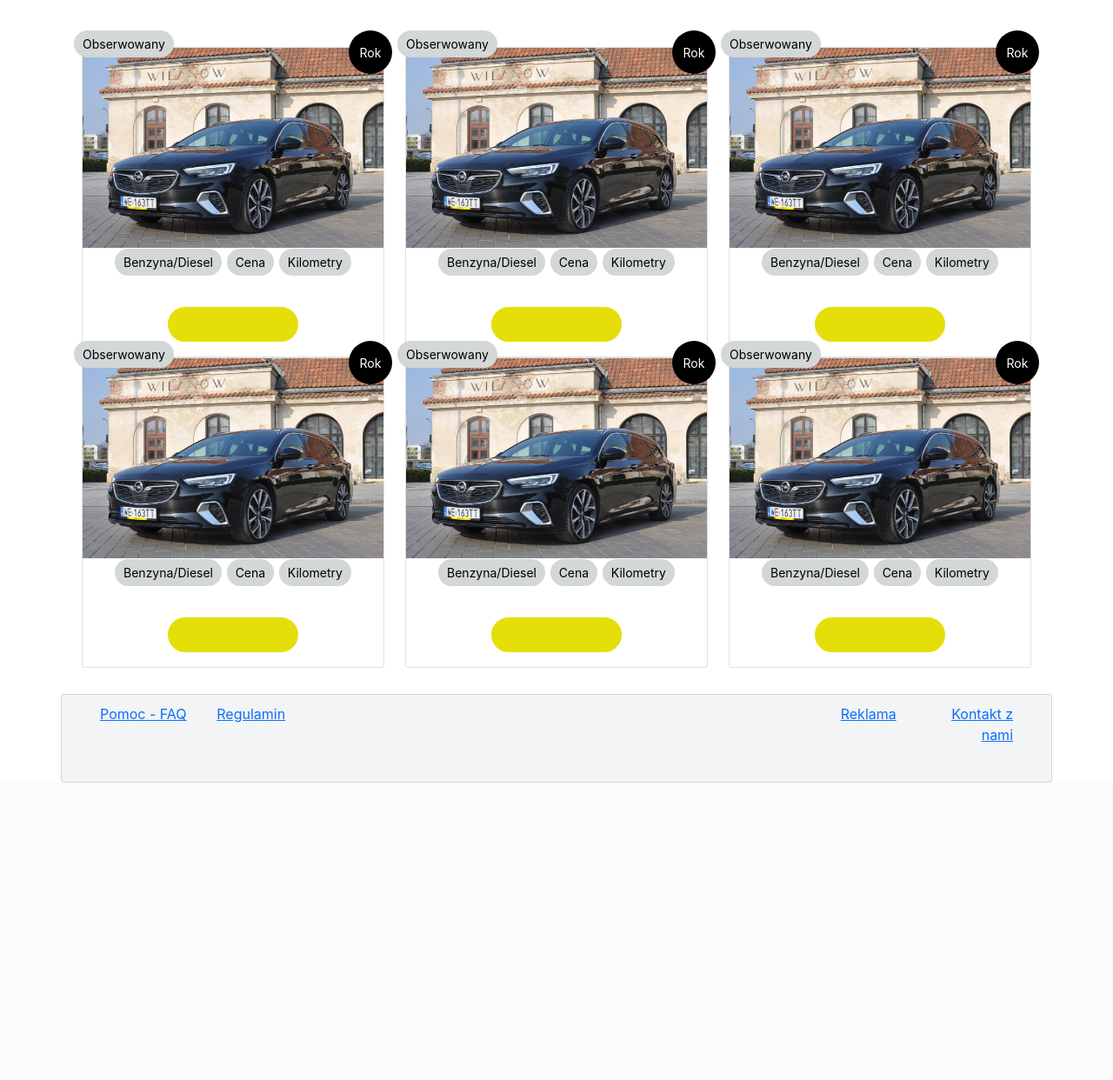
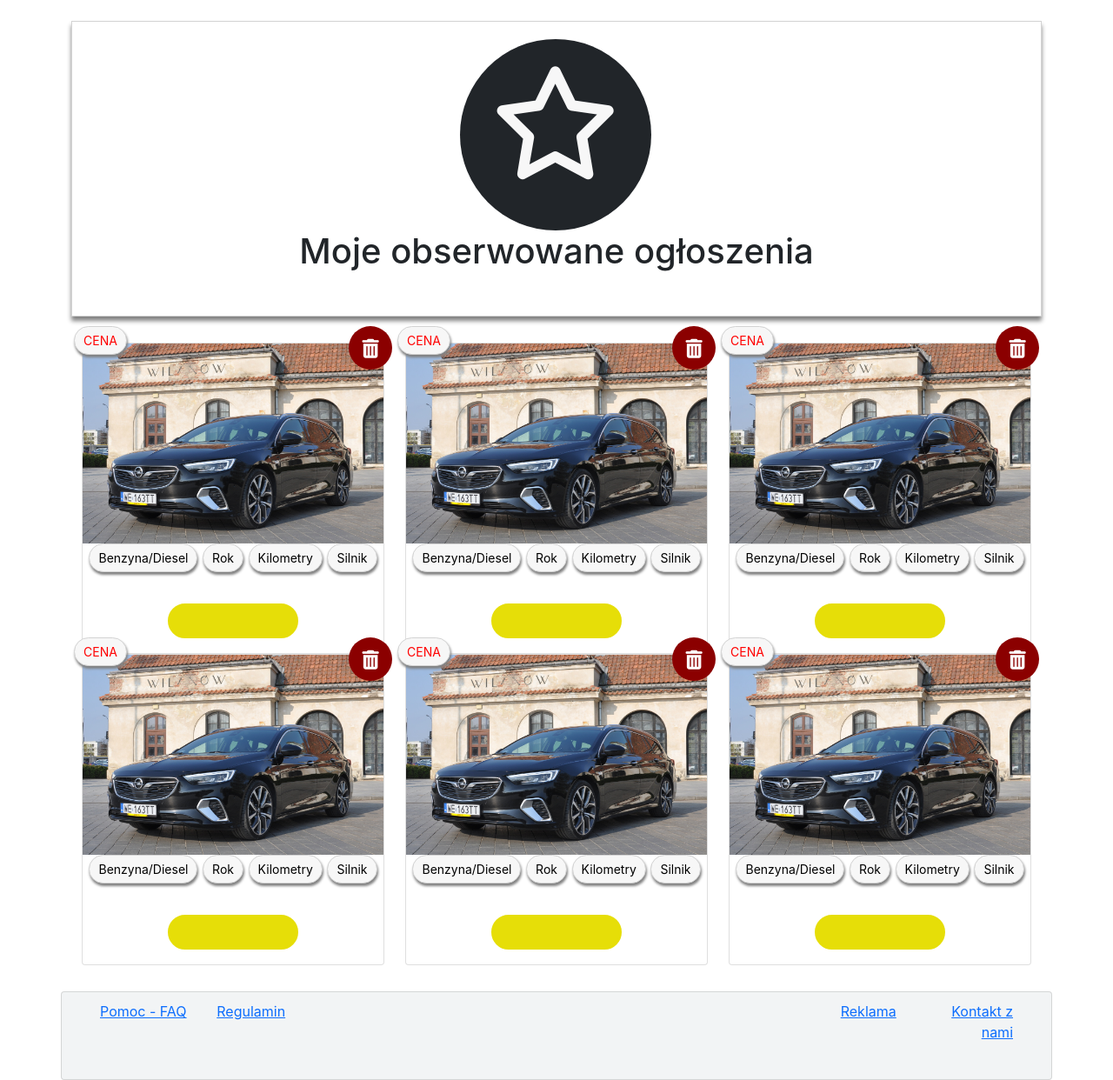
Before and after one commit to teo0098/moto, a PHP site: page /watched.php in a window 1280 px wide. Shown: the part 76-1318 px from the top of the page at 87% size. Before the commit the page ends 976 px from the top, so only its background shows below. Run offline with PHP 8.4, Linux system fonts and the light colour scheme; some libraries are stand-ins or nearby versions.

Commit message:
Add watched offers card

```diff
--- a/frontend/styles/watched.css
+++ b/frontend/styles/watched.css
@@ -1,71 +1,80 @@
-body {
+body
+{
     font-family: 'Montserrat', sans-serif;
-
 }
 
-#ads {
+#ads
+{
     margin: 30px 0 30px 0;
-
 }
 
-#ads .card-notify-badge {
+#ads .card-notify-badge
+{
     position: absolute;
     left: -10px;
     top: -20px;
-        background: #d3d7d8;
+    background: #F7F7F7;
     text-align: center;
     border-radius: 30px 30px 30px 30px;
-        color: #000;
+    border: 1px solid #D3D3D3;
+    box-shadow: 1px 3px 3px grey;
+    color: red;
     padding: 5px 10px;
     font-size: 14px;
-
 }
 
-#ads .card-notify-year {
+#ads .card-notify-trash
+{
     position: absolute;
     right: -10px;
     top: -20px;
-        background: #000000;
+    background: #8B0000;
     border-radius: 50%;
     text-align: center;
-        color: #fff;
-        font-size: 14px;
+    color: white;
+    font-size: 22px;
     width: 50px;
     height: 50px;
     padding: 15px 0 0 0;
 }
 
 
-#ads .card-detail-badge {
-        background: #d3d7d8;
+#ads .card-detail-badge
+{
+    background: #F7F7F7;
     text-align: center;
     border-radius: 30px 30px 30px 30px;
     color: #000;
     padding: 5px 10px;
     font-size: 14px;
+    border: 1px solid #D3D3D3;
+    box-shadow: 1px 3px 3px grey;
 }
 
 
 
-#ads .card:hover {
+#ads .card:hover
+{
     background: #858585;
     box-shadow: 15px 15px 15px 15px rgba(46,61,73,0.15);
     border-radius: 4px;
     transition: all 0.3s ease;
 }
 
-#ads .card-image-overlay {
+#ads .card-image-overlay
+{
     font-size: 20px;
-
 }
 
 
-#ads .card-image-overlay span {
+#ads .card-image-overlay span
+{
     display: inline-block;
 }
 
 
-#ads .ad-btn {
+#ads .ad-btn
+{
     text-transform: uppercase;
     width: 150px;
     height: 40px;
@@ -83,7 +92,8 @@ body {
     background-color: #e6de08;
 }
 
-#ads .ad-btn:hover {
+#ads .ad-btn:hover
+{
     background-color: #e6de08;
     color: #1e1717;
     border: 2px solid #e6de08;
@@ -92,7 +102,83 @@ body {
     box-shadow: 12px 15px 20px 0px rgba(46,61,73,0.15);
 }
 
-#ads .ad-title h5 {
+#ads .ad-title h5
+{
     text-transform: uppercase;
     font-size: 18px;
 }
+
+.card .carousel-item
+{
+    height: 200px;
+}
+
+.card .carousel-caption
+{
+    padding: 0;
+    right: 0;
+    left: 0;
+    color: #3d3d3d;
+}
+.card .carousel-caption h3
+{
+    color: #3d3d3d;
+}
+
+.card .carousel-caption p
+{
+  line-height: 30px;
+}
+
+.card .carousel-caption .col-sm-3
+{
+    display: flex;
+    align-items: center;
+}
+
+.card .carousel-caption .col-sm-9
+{
+    text-align: left;
+}
+
+.navi a
+{
+    text-decoration:none;
+}
+
+a > .ico
+{
+    background-color: grey;
+    padding: 10px;
+}
+
+a:hover > .ico
+{
+    background-color: #666;
+}
+
+.card_container
+{
+    width: 100%;
+    height: 340px;
+    border: 1px solid #D3D3D3;
+    box-shadow: 0px 5px 5px grey;
+}
+
+.material-button
+{
+    width: 220px;
+    height: 220px;
+    border-radius: 50%;
+    background-color: #212529;
+    color:#F7F7F7;
+    text-align:center;
+    font-size: 130px;
+    margin-top:20px;
+    margin-left:40%;
+}
+
+h1
+{
+    text-align: center;
+}
--- a/frontend/views/watched.php
+++ b/frontend/views/watched.php
@@ -17,19 +17,26 @@
     </header>
     <div class="container">
         <br>
+        <div class="card_container">
+            <div class="material-button">
+                <span class="fa fa-star-o"> </span>
+            </div>
+            <h1>Moje obserwowane ogłoszenia</h1>
+        </div>
         <div class="row" id="ads">
 
             <div class="col-md-4">
                 <div class="card rounded">
                     <div class="card-image">
-                        <span class="card-notify-badge">Obserwowany</span>
-                        <span class="card-notify-year">Rok</span>
+                        <span class="card-notify-badge">CENA</span>
+                        <a href="../views/signin.php"><span class="card-notify-trash fa fa-trash"></span></a>
                         <img class="img-fluid" src="../assets/insi.jpg" alt="" />
                     </div>
                     <div class="card-image-overlay m-auto">
                         <span class="card-detail-badge">Benzyna/Diesel</span>
-                        <span class="card-detail-badge">Cena</span>
+                        <span class="card-detail-badge">Rok</span>
                         <span class="card-detail-badge">Kilometry</span>
+                        <span class="card-detail-badge">Silnik</span>
                     </div>
                     <div class="card-body text-center">
                         <a class="ad-btn" href="#"></a>
@@ -40,14 +47,15 @@
             <div class="col-md-4">
                 <div class="card rounded">
                     <div class="card-image">
-                        <span class="card-notify-badge">Obserwowany</span>
-                        <span class="card-notify-year">Rok</span>
+                        <span class="card-notify-badge">CENA</span>
+                        <a href="../views/signin.php"><span class="card-notify-trash fa fa-trash"></span></a>
                         <img class="img-fluid" src="../assets/insi.jpg" alt="" />
                     </div>
                     <div class="card-image-overlay m-auto">
                         <span class="card-detail-badge">Benzyna/Diesel</span>
-                        <span class="card-detail-badge">Cena</span>
+                        <span class="card-detail-badge">Rok</span>
                         <span class="card-detail-badge">Kilometry</span>
+                        <span class="card-detail-badge">Silnik</span>
                     </div>
                     <div class="card-body text-center">
                         <a class="ad-btn" href="#"></a>
@@ -58,14 +66,15 @@
             <div class="col-md-4">
                 <div class="card rounded">
                     <div class="card-image">
-                        <span class="card-notify-badge">Obserwowany</span>
-                        <span class="card-notify-year">Rok</span>
+                        <span class="card-notify-badge">CENA</span>
+                        <a href="../views/signin.php"><span class="card-notify-trash fa fa-trash"></span></a>
                         <img class="img-fluid" src="../assets/insi.jpg" alt="" />
                     </div>
                     <div class="card-image-overlay m-auto">
                         <span class="card-detail-badge">Benzyna/Diesel</span>
-                        <span class="card-detail-badge">Cena</span>
+                        <span class="card-detail-badge">Rok</span>
                         <span class="card-detail-badge">Kilometry</span>
+                        <span class="card-detail-badge">Silnik</span>
                     </div>
                     <div class="card-body text-center">
                         <a class="ad-btn" href="#"></a>
@@ -76,14 +85,15 @@
             <div class="col-md-4">
                 <div class="card rounded">
                     <div class="card-image">
-                        <span class="card-notify-badge">Obserwowany</span>
-                        <span class="card-notify-year">Rok</span>
+                        <span class="card-notify-badge">CENA</span>
+                        <a href="../views/signin.php"><span class="card-notify-trash fa fa-trash"></span></a>
                         <img class="img-fluid" src="../assets/insi.jpg" alt="" />
                     </div>
                     <div class="card-image-overlay m-auto">
                         <span class="card-detail-badge">Benzyna/Diesel</span>
-                        <span class="card-detail-badge">Cena</span>
+                        <span class="card-detail-badge">Rok</span>
                         <span class="card-detail-badge">Kilometry</span>
+                        <span class="card-detail-badge">Silnik</span>
                     </div>
                     <div class="card-body text-center">
                         <a class="ad-btn" href="#"></a>
@@ -94,14 +104,15 @@
             <div class="col-md-4">
                 <div class="card rounded">
                     <div class="card-image">
-                        <span class="card-notify-badge">Obserwowany</span>
-                        <span class="card-notify-year">Rok</span>
+                        <span class="card-notify-badge">CENA</span>
+                        <a href="../views/signin.php"><span class="card-notify-trash fa fa-trash"></span></a>
                         <img class="img-fluid" src="../assets/insi.jpg" alt="" />
                     </div>
                     <div class="card-image-overlay m-auto">
                         <span class="card-detail-badge">Benzyna/Diesel</span>
-                        <span class="card-detail-badge">Cena</span>
+                        <span class="card-detail-badge">Rok</span>
                         <span class="card-detail-badge">Kilometry</span>
+                        <span class="card-detail-badge">Silnik</span>
                     </div>
                     <div class="card-body text-center">
                         <a class="ad-btn" href="#"></a>
@@ -112,14 +123,15 @@
             <div class="col-md-4">
                 <div class="card rounded">
                     <div class="card-image">
-                        <span class="card-notify-badge">Obserwowany</span>
-                        <span class="card-notify-year">Rok</span>
+                        <span class="card-notify-badge">CENA</span>
+                        <a href="../views/signin.php"><span class="card-notify-trash fa fa-trash"></span></a>
                         <img class="img-fluid" src="../assets/insi.jpg" alt="" />
                     </div>
                     <div class="card-image-overlay m-auto">
                         <span class="card-detail-badge">Benzyna/Diesel</span>
-                        <span class="card-detail-badge">Cena</span>
+                        <span class="card-detail-badge">Rok</span>
                         <span class="card-detail-badge">Kilometry</span>
+                        <span class="card-detail-badge">Silnik</span>
                     </div>
                     <div class="card-body text-center">
                         <a class="ad-btn" href="#"></a>
@@ -128,6 +140,7 @@
             </div>
 
         </div>
+
     </div>
 
     <?php include "../templates/footer.php" ?>
```
Lines whose indentation alone changed are shown as unchanged.
